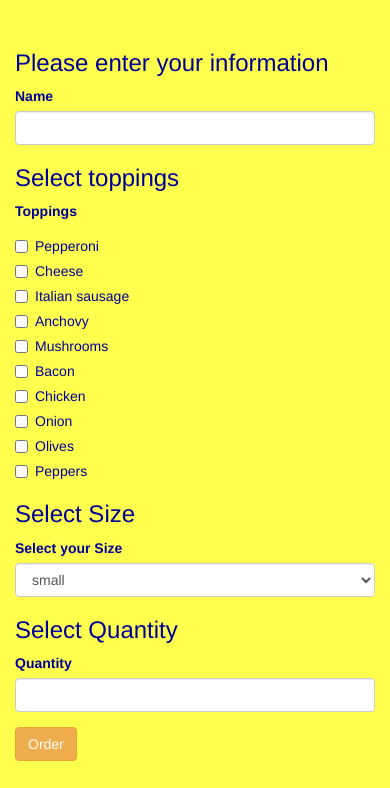
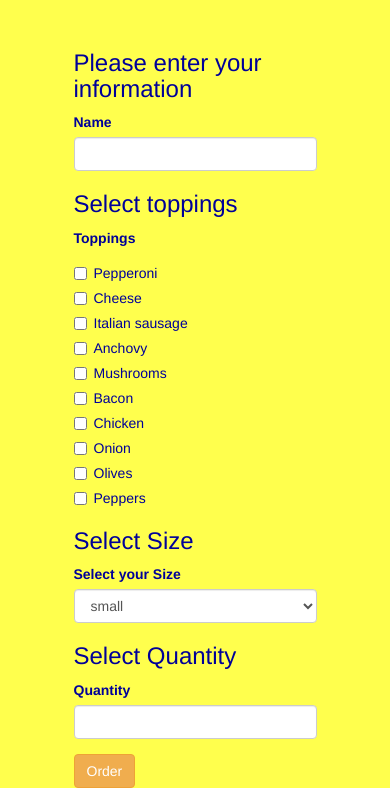
Before and after one commit to Cecilia85/code-review4, a plain HTML site: page index.html in a window 390 px wide. Shown: the part 130-918 px from the top of the page. Before the commit the page ends 892 px from the top, so only its background shows below. Drawn offline with Linux system fonts and the light colour scheme.

Commit message:
Change indentantion in index.html, change SPECS in README file

```diff
--- a/css/styles.css
+++ b/css/styles.css
@@ -10,6 +10,8 @@
 }
 .container{
   color: #000099;
+  width: 70%;
+  margin: 0 auto;
 
 }
 body{
--- a/index.html
+++ b/index.html
@@ -12,8 +12,6 @@
       <h1>Order your Pizza!</h1>
     </div>
     <div class="container">
-      <div class="row">
-        <div class= "col-md-6">
           <h3>Please enter your information</h3>
           <form id="pizzaOrder">
             <div class="form-group">
@@ -68,11 +66,6 @@
                     </div>
             <button type="submit" class="btn btn btn-warning">Order</button>
           </form>
-                  </div>
-                  </div>
-                  <div class="row">
-                    <div class= "col-md-6">
-
           <div id="pizza">
             <h3>Your Order:</h3>
             <p><b>Name: </b> <span class="name"></span></p>
@@ -82,8 +75,6 @@
             <p><b>Total price: </b><span class="totalPrice"></p>
          </div>
        </div>
-                        </div>
-                      </div>
 
   </body>
 </html>
```
Also changed, not shown: js/scripts.js (+0 -14 lines), 2 other files. Lines whose indentation alone changed are shown as unchanged.
